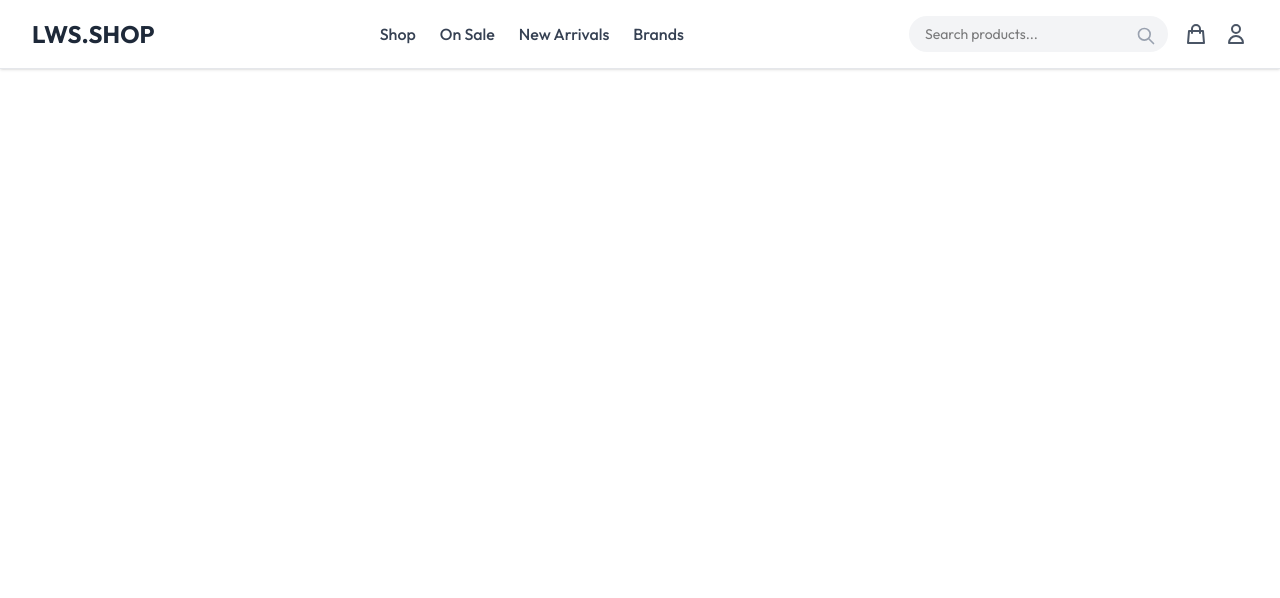
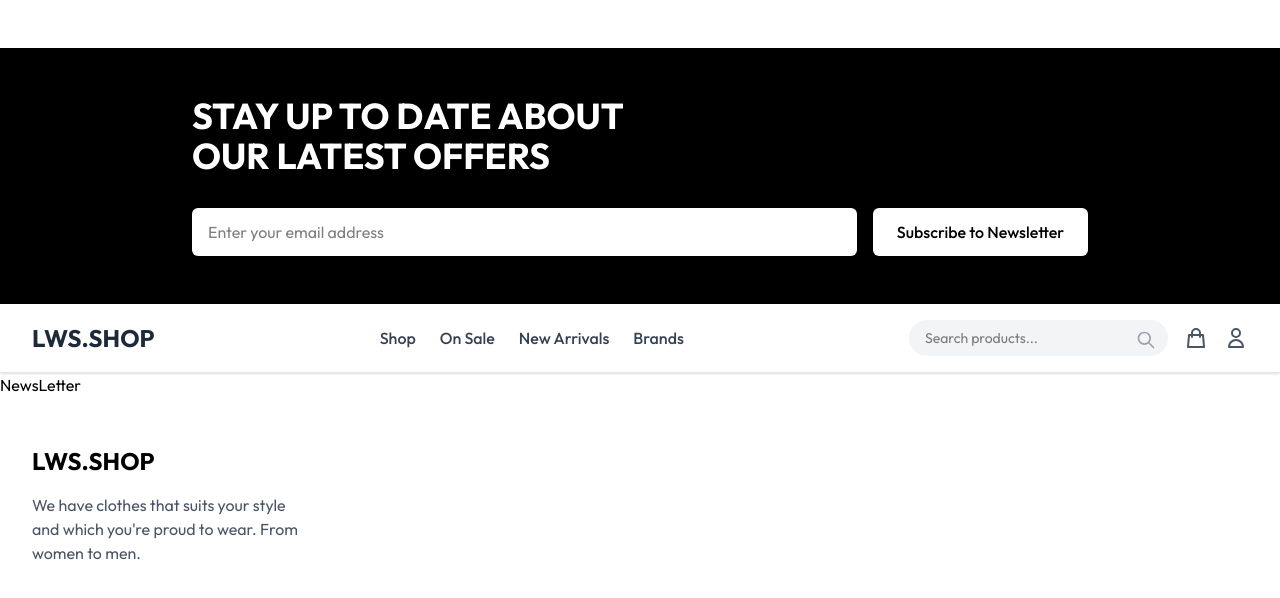
Before and after one commit to Md-Asikul-Islam/BuySmart, a React (Vite) app: page / in a window 1280 px wide. Shown: the top 598 px of the page. Built offline with nearby package versions, Linux system fonts and the light colour scheme.

Commit message:
add TopBanner component with newsletter subscription form

```diff
--- a/src/App.jsx
+++ b/src/App.jsx
@@ -1,10 +1,16 @@
 import React from 'react'
 import Header from './Components/Header'
+import TopBanner from './Components/TopBanner'
+import NewsLetter from './Components/NewsLetter'
+import Footer from './Components/Footer';
 
 const App = () => {
   return (
     <div>
+      <TopBanner />
       <Header />
+      <NewsLetter />
+      <Footer />
     </div>
   )
 }
--- a/src/Components/TopBanner.jsx
+++ b/src/Components/TopBanner.jsx
@@ -1,9 +1,28 @@
-import React from 'react'
+import React from "react";
 
 const TopBanner = () => {
   return (
-    <div>TopBanner</div>
-  )
-}
+    <section className="bg-black text-white py-12 px-4 md:px-8 mt-12">
+      <div className="container mx-auto max-w-4xl">
+        <h2 className="text-3xl md:text-4xl font-bold mb-4">
+          STAY UP TO DATE ABOUT
+          <br />
+          OUR LATEST OFFERS
+        </h2>
 
-export default TopBanner
+        <div className="flex flex-col md:flex-row space-y-4 md:space-y-0 md:space-x-4 mt-8">
+          <input
+            type="email"
+            placeholder="Enter your email address"
+            className="flex-grow bg-white text-black rounded-md px-4 py-3"
+          />
+          <button className="bg-white text-black font-medium rounded-md px-6 py-3 hover:bg-gray-100 transition-colors">
+            Subscribe to Newsletter
+          </button>
+        </div>
+      </div>
+    </section>
+  );
+};
+
+export default TopBanner;
```
